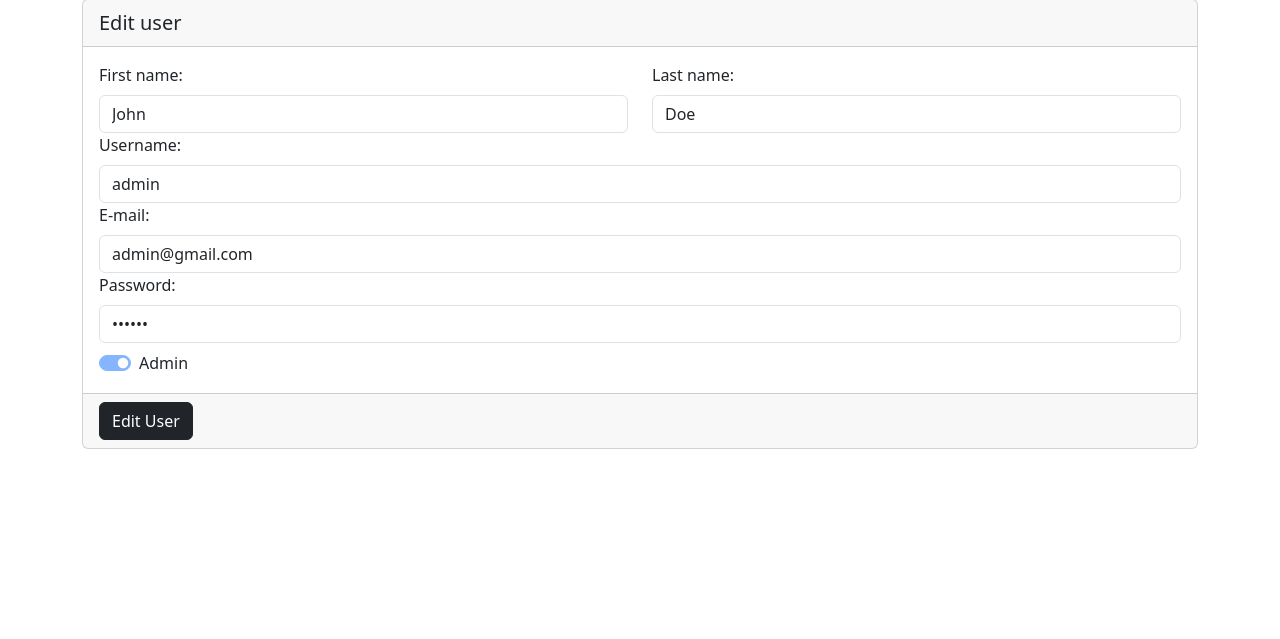
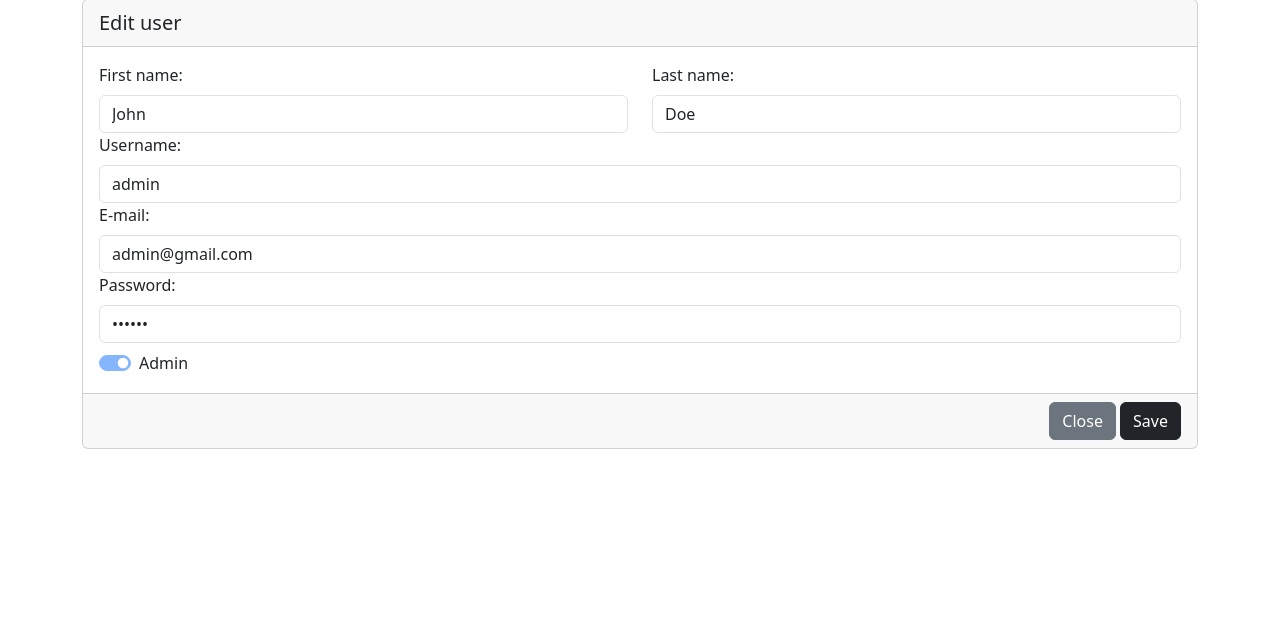
Before and after one commit to Sykora-J/tourdeapp23, a Flask app: page /edit_user/1 in a window 1280 px wide. Shown: the part 83-722 px from the top of the page. Run offline with Flask 2, Linux system fonts and the light colour scheme; the visitor is signed in with stand-in values (Sample User, id 1); data comes from the database, SQL or seed files in the repository.

Commit message:
Added close button to edit_user_form.html and renamed error_page.hmtl.html to error_page.html

```diff
--- a/app/app.py
+++ b/app/app.py
@@ -384,7 +384,7 @@ def favicon():
 
 @app.errorhandler(werkzeug.exceptions.HTTPException)
 def error_handler(exception):
-    return render_template('error_page.hmtl.html')
+    return render_template('error_page.html')
 
 
 if __name__ == '__main__':
--- a/app/templates/edit_user_form.html
+++ b/app/templates/edit_user_form.html
@@ -48,8 +48,9 @@
                                id="admin" name="admin">
                     </div>
                 </div>
-                <div class="card-footer">
-                    <input type="submit" class="btn btn-dark" value="Edit User">
+                <div class="card-footer text-end">
+                    <a class="btn btn-secondary" href="/">Close</a>
+                    <input type="submit" class="btn btn-dark" value="Save">
                 </div>
             </form>
         </div>
```
Also changed, not shown: app/templates/error_page.html (renamed from app/templates/error_page.hmtl.html).
